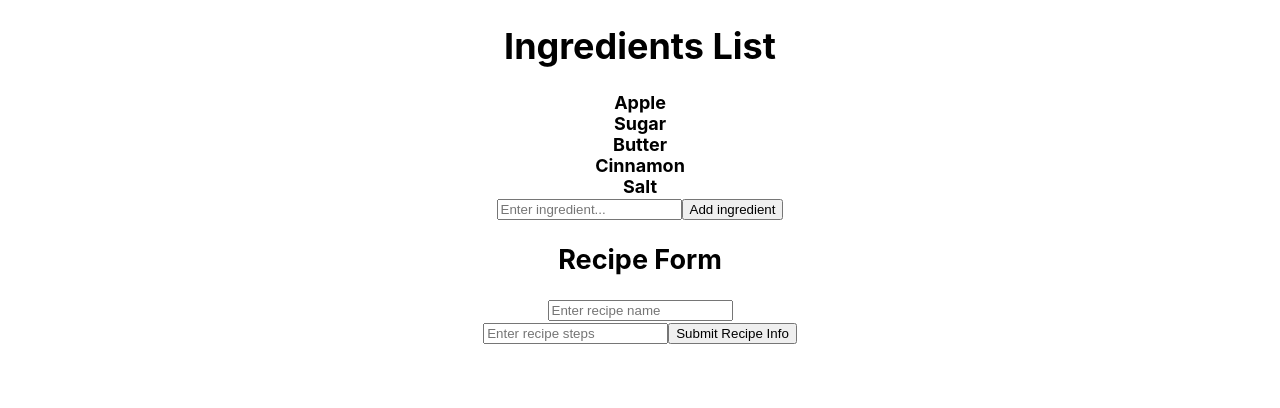
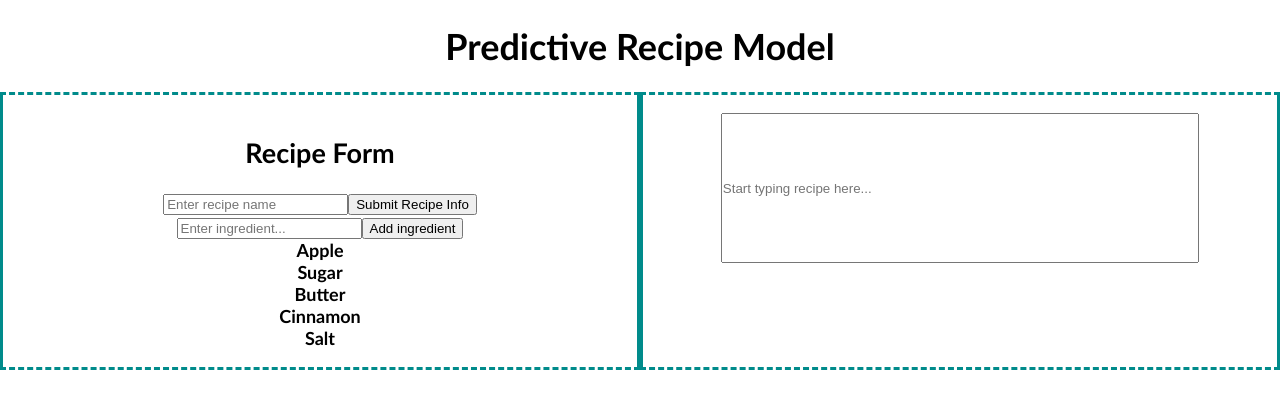
Before and after one commit to panchitalopez/predictive-recipes, a React (Create React App) app in the folder recipe-web-app/: page / in a window 1280 px wide. Shown: the top 408 px of the page. Built offline with nearby package versions, Linux system fonts and the light colour scheme.

Commit message:
Frontend changes, created recipeinput

```diff
--- a/recipe-web-app/src/App.css
+++ b/recipe-web-app/src/App.css
@@ -2,6 +2,7 @@
   text-align: center;
   font-weight: Bold;
   font-size: 18px;
+  font-family: 'Trebuchet MS', sans-serif;
 }
 
 .App-header {
@@ -18,3 +19,35 @@ color: white;
 .App-link {
 color: #61dafb;
 }
+
+.row {
+  display: flex;
+}
+
+.col {
+  flex: 1;
+
+  padding: 1em;
+  border: solid;
+  border-style: dashed solid;
+  border-color: darkcyan;
+}
+
+.input-container {
+  flex: 1;
+
+  padding: 1em;
+  border: solid;
+  border-style: dashed solid;
+  border-color: darkcyan;
+}
+
+.input-steps input {
+  width: 80%;
+  height: 150px;
+  margin-left: 0;
+  box-sizing: border-box;
+
+  padding: 0.4em 0.4em 0.4em 0;
+
+}
--- a/recipe-web-app/src/App.js
+++ b/recipe-web-app/src/App.js
@@ -16,6 +16,7 @@ import React, { useState } from 'react';
 //Importing the components to map:
 import IngredientToAddList from './IngredientToAddList';
 import IngredientForm from './IngredientForm';
+import RecipeInput from "./RecipeInput";
 
 function App() {
 
@@ -43,11 +44,25 @@ Makes a copy of the list so it isn't directly affected.
     const [ingredList, setIngredList] = useState(data);
     return (
         <div className="App">
+
             <Header/>
+            <div class ="row">
+                <div class = "col">
+                    <RecipeForm />
+                    <IngredientForm addIngredient={addIngredient}/>
                     <IngredientToAddList ingredList = {ingredList}/>
-    <IngredientForm addIngredient={addIngredient}/>
-    <RecipeForm />
 
+                </div>
+                <div class = "input-container">
+                    <div class ="input-steps">
+                    <input
+                        type="text"
+                        id = "input"
+                        placeholder = "Start typing recipe here..."
+                    />
+                </div>
+                </div>
+            </div>
         </div>
     );
 
--- a/recipe-web-app/src/Header.js
+++ b/recipe-web-app/src/Header.js
@@ -4,7 +4,7 @@ import React from 'react';
 const Header = () => {
     return (
         <header>
-            <h1>Ingredients List</h1>
+            <h1>Predictive Recipe Model</h1>
         </header>
     );
 };
--- a/recipe-web-app/src/IngredientForm.js
+++ b/recipe-web-app/src/IngredientForm.js
@@ -15,6 +15,7 @@ There are four main things that we need to have to make our forms work:
 */
 
 import React, { useState } from 'react';
+import RecipeMakerForm from "./RecipeForm";
 
 const IngredientForm = ({ addIngredient }) => {
 // useState returns a stateful value (a component that holds some state)
@@ -22,6 +23,8 @@ const IngredientForm = ({ addIngredient }) => {
 // Initial state = empty so we put ""
 // Input value should = state variable. Here, it is userInput
     const [ userInput, setUserInput ] = useState('');
+
+
 
     // e is an event handling function which allows variable to interact with the object
     // when user types in the entry box, it will update to most recent input
@@ -34,6 +37,7 @@ const IngredientForm = ({ addIngredient }) => {
         e.preventDefault(); //preventDefault is typically used in forms
         addIngredient(userInput);
         setUserInput(""); //resets to empty string once submitted
+
     }
     return (
         <form onSubmit={handleSubmit}>
--- a/recipe-web-app/src/RecipeForm.jsx
+++ b/recipe-web-app/src/RecipeForm.jsx
@@ -1,30 +1,29 @@
 /*
-Left off here, this part doesn't fully work.
-This is the form for the recipe list, I tried to use JSX to implement it which would later be converted
-Can delete if not needed since we said the ingredients would be independent of the predictive model.
+Form to submit for a recipe search by recipe name
 */
 
-import React from 'react';
-import { useState } from "react";
+import React, { useState } from "react";
+const RecipeInput = require('./RecipeInput');
+
 export default function RecipeMakerForm() {
-    const [recipeInfo, setRecipeInfo] = useState({
-        name: "",
-        steps: "",
+
+    const [recipe, setRecipe] = useState({
     });
 
     const handleChange = (event) => {
-    setRecipeInfo({ ...recipeInfo, [event.target.name]: event.target.value });
+        setRecipe({ ...recipe, [event.target.name]: event.target.value });
     };
 
     const handleSubmit = (event) => {
         // prevents the submit button from refreshing the page
         event.preventDefault();
-    console.log(recipeInfo);
+        console.log(recipe);
+        const recipeSearch = new RecipeInput(recipe)
     };
 
     return (
         <div>
-        <form>
+            <form onSubmit={handleSubmit}>
                 <div>
                     <h2>Recipe Form</h2>
                 </div>
@@ -33,16 +32,7 @@ export default function RecipeMakerForm() {
                         type="text"
                         name="name"
                         placeholder="Enter recipe name"
-              value={recipeInfo.name}
-              onChange={handleChange}
-            />
-          </div>
-          <div>
-            <input
-              type="steps"
-              name="Recipe Steps"
-              placeholder="Enter recipe steps"
-              value={recipeInfo.steps}
+                        value={recipe.query}
                         onChange={handleChange}
                     />
                     <button>Submit Recipe Info</button>
--- /dev/null
+++ b/recipe-web-app/src/RecipeInput.js
@@ -0,0 +1,46 @@
+var searchQuery =
+    {
+        recipeName: "",
+        recipeIngredients: "",
+        numResults: 5
+    };
+
+var querystring = {"query":searchQuery.recipeName,
+    "includeIngredients":searchQuery.recipeIngredients,
+    "sort":"popularity"
+};
+
+
+module.exports = {searchQuery};
+
+// Class for the recipe search query
+class RecipeInput {
+    constructor(name = "", ingredients = "", results = 5) {
+        this.name = name;
+        this.ingredients = ingredients;
+        this.results = results;
+    }
+// GETTERS
+    getName() {
+        return this.name;
+    }
+
+    getIngredients() {
+        return this.ingredients;
+    }
+
+    getResults() {
+        return this.results;
+    }
+
+    // Function to build searchquery string
+    buildQuery() {
+        let querystring = {
+            "query":this.name,
+            "includeIngredients":this.ingredients,
+            "sort":"popularity"
+        };
+        return querystring
+    }
+}
+module.exports = RecipeInput;
```
Also changed, not shown: recipe-web-app/src/IngredientToAddList.js (line endings or trailing spaces). Lines whose indentation alone changed are shown as unchanged.
